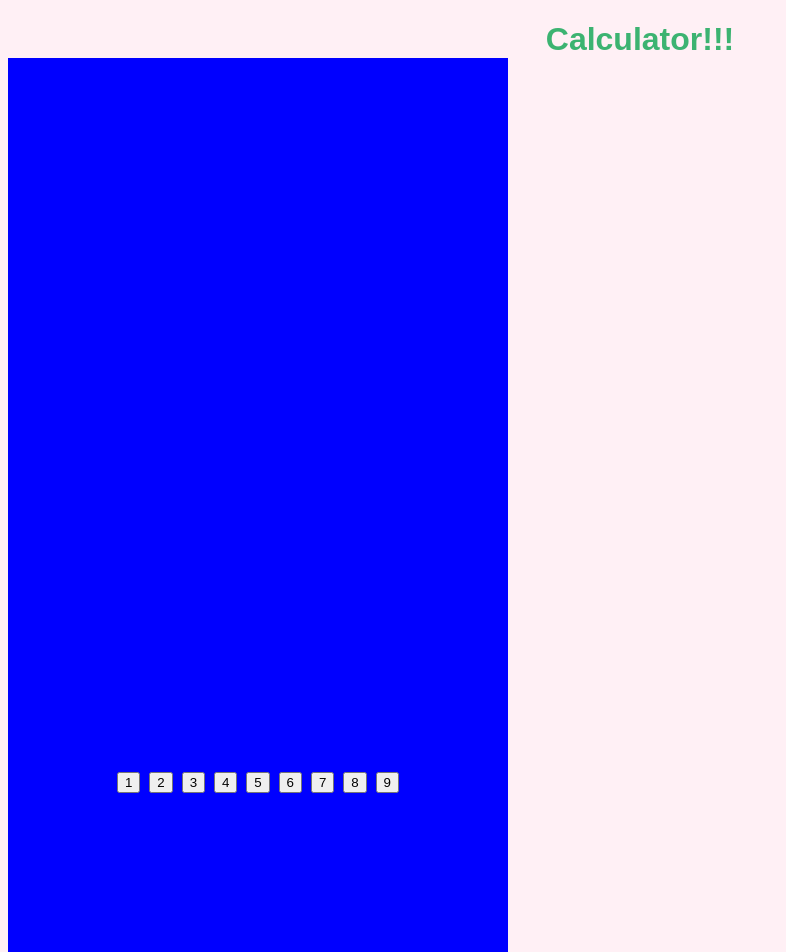
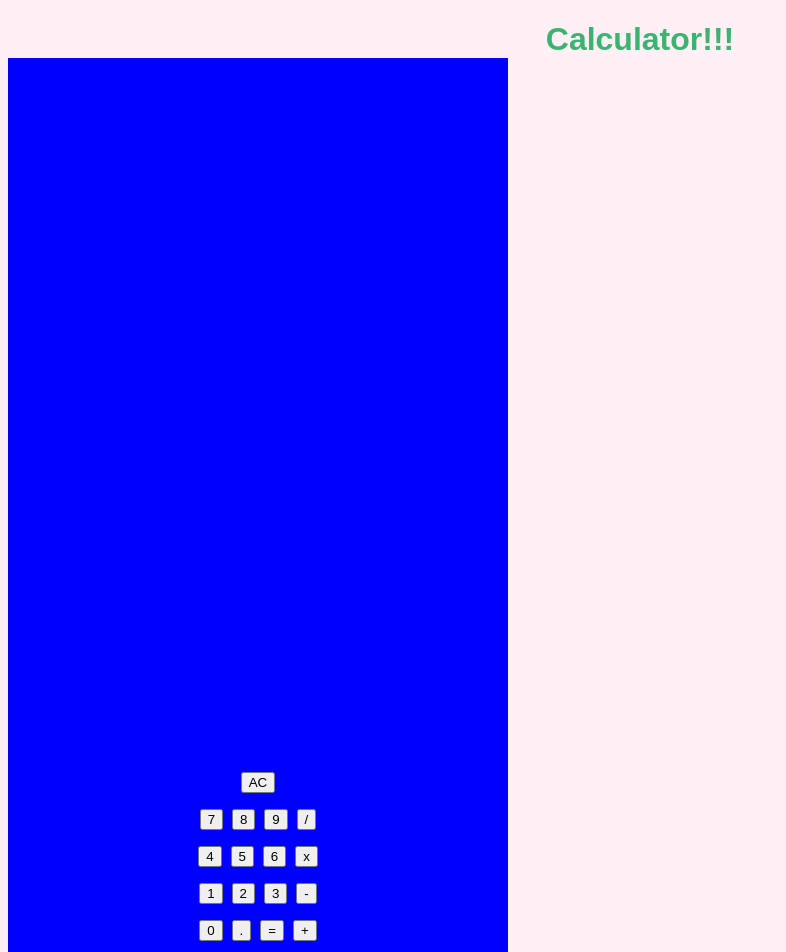
Before and after one commit to armartin24/js-calculator, a plain HTML site: page index.html in a window 1280 px wide. Shown: the top 952 px of the page, without its empty margins (0-786 px from the left). Drawn offline with nearby package versions, Linux system fonts and the light colour scheme.

Commit message:
Update index.html

```diff
--- a/index.html
+++ b/index.html
@@ -16,15 +16,34 @@
       Calculator!!!
       <div class="box" id="place"></div>
       <div class="button_wrapper">
-            <input type="button" value="1" onclick="number_one();" />
-            <input type="button" value="2" onclick="number_two();" />
-            <input type="button" value="3" onclick="number_three();" />
-            <input type="button" value="4" onclick="number_four();" />
-            <input type="button" value="5" onclick="number_five();" />
-            <input type="button" value="6" onclick="number_six();" />
-            <input type="button" value="7" onclick="number_seven();" />
-            <input type="button" value="8" onclick="number_eight();" />
-            <input type="button" value="9" onclick="number_nine();" />
+            <div>
+            <input type="button" value="AC" onclick="number_ac();" />
+            </div>
+            <div>
+              <input type="button" value="7" onclick="number_seven();" />
+              <input type="button" value="8" onclick="number_eight();" />
+              <input type="button" value="9" onclick="number_nine();" />
+              <input type="button" value="/" onclick="number_divide();" />
+            </div>
+            <div>
+              <input type="button" value="4" onclick="number_four();" />
+              <input type="button" value="5" onclick="number_five();" />
+              <input type="button" value="6" onclick="number_six();" />
+              <input type="button" value="x" onclick="number_multiply();" />
+            </div>
+            <div>
+              <input type="button" value="1" onclick="number_one();" />
+              <input type="button" value="2" onclick="number_two();" />
+              <input type="button" value="3" onclick="number_three();" />
+              <input type="button" value="-" onclick="number_minus();" />
+            </div>
+            <div>
+              <input type="button" value="0" onclick="number_zero();" />
+              <input type="button" value="." onclick="number_dot();" />
+              <input type="button" value="=" onclick="number_equals();" />
+              <input type="button" value="+" onclick="number_plus();" />
+            </div>
+
       </div>
    </h1>
   </body>
```
